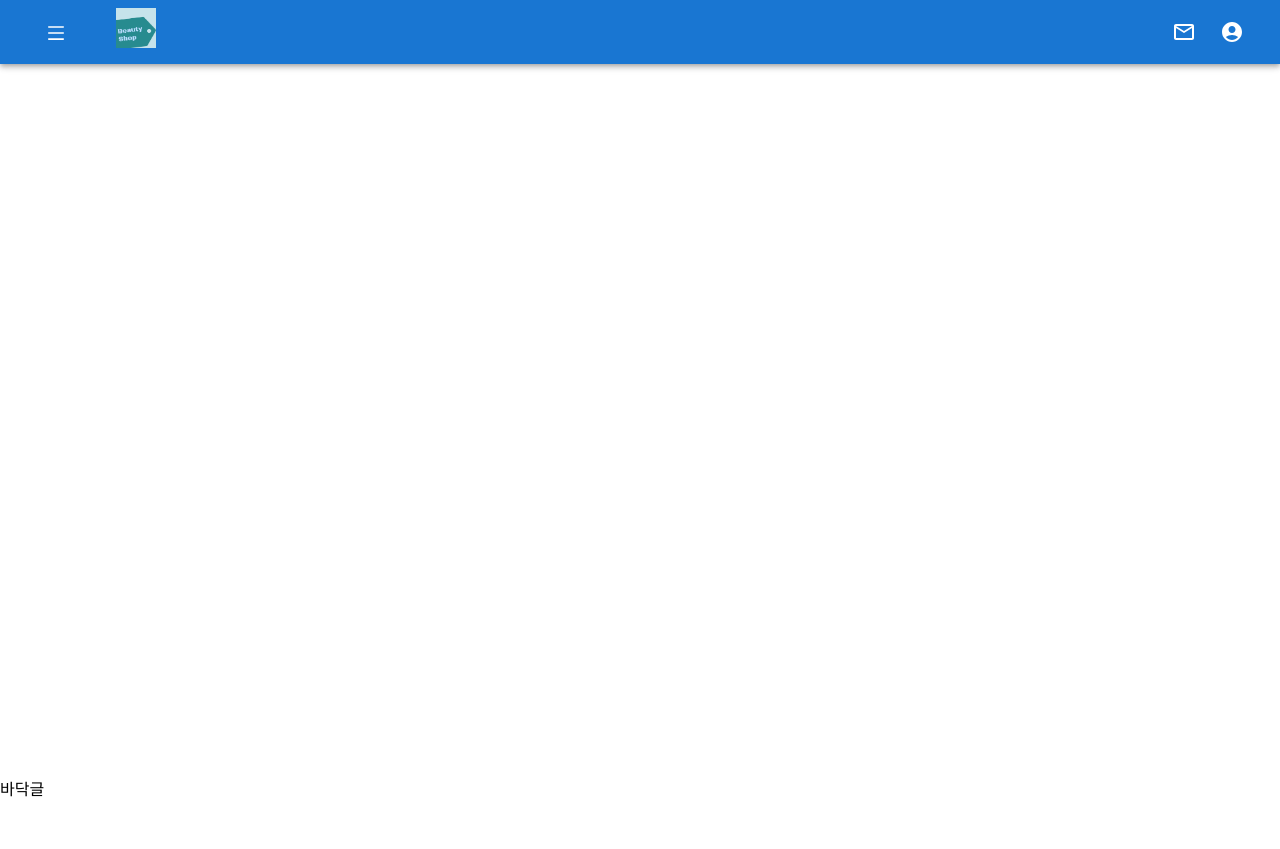
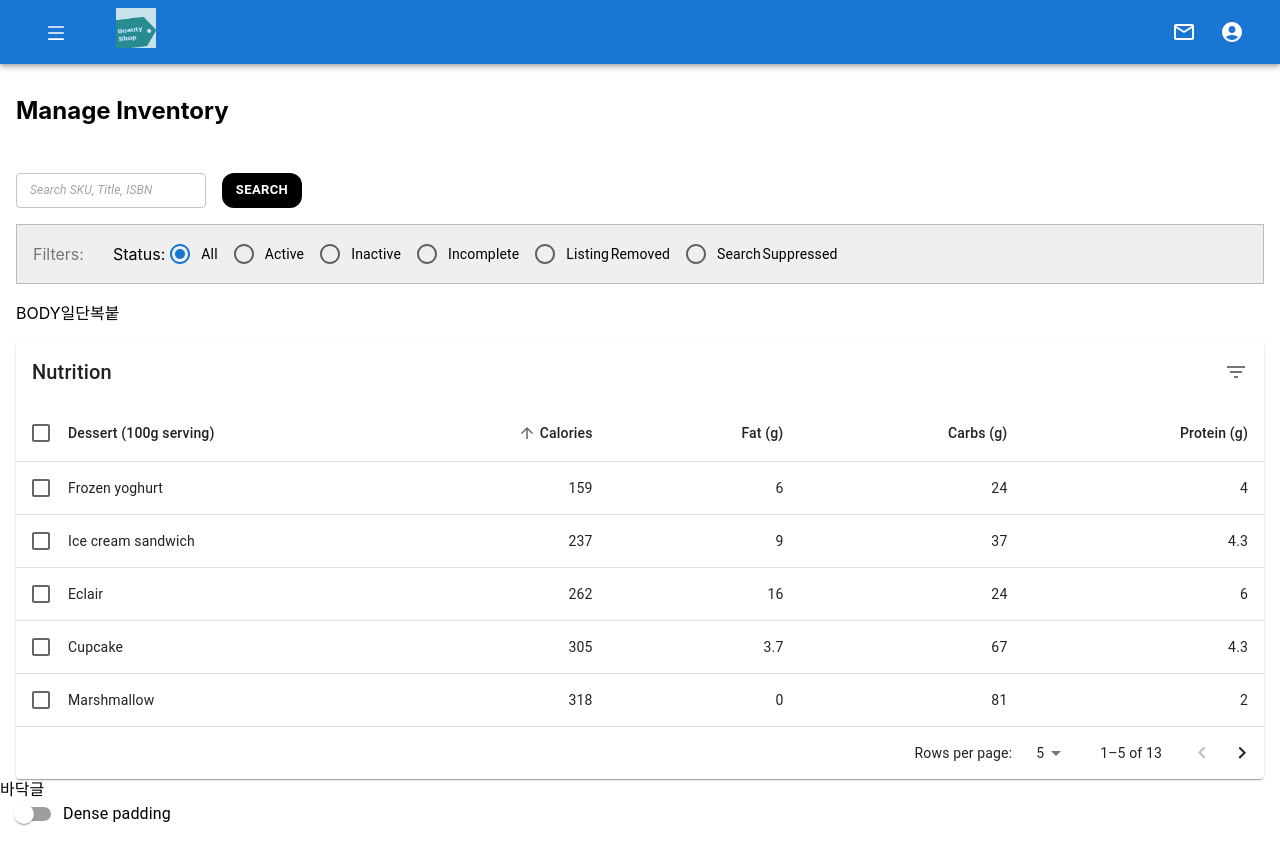
Before and after one commit to sangchoonjung/beautyshopseller, a React (Create React App) app: page /inventory in a window 1280 px wide. Before the commit this address had no page. Before the commit the page ends 800 px from the top, so only its background shows below. Built offline with nearby package versions, Linux system fonts and the light colour scheme.

Commit message:
22-12-09 home

```diff
--- a/src/App.tsx
+++ b/src/App.tsx
@@ -5,26 +5,22 @@ import Main from "./components/mainhome/main";
 import MessagePage from "./components/messagePage";
 
 import "./App.css";
+import Inventory from "./components/inventory/Inventory";
 export const Context = createContext(null);
 function App() {
-
-
-
-
-
   return (
     <div className="App">
-      <Context.Provider value={null} >
+      <Context.Provider value={null}>
         <BrowserRouter>
           <BaseLayer>
             <Routes>
               <Route path="/" element={<Main />} />
               <Route path="/message" element={<MessagePage />} />
+              <Route path="/inventory" element={<Inventory />} />
             </Routes>
           </BaseLayer>
         </BrowserRouter>
       </Context.Provider>
-
     </div>
   );
 }
--- a/src/components/common/searchBar.tsx
+++ b/src/components/common/searchBar.tsx
@@ -4,24 +4,37 @@ interface SearchBarProps {
   searchHandle?: () => void;
   btnStyle?: SxProps;
 }
-export function SearchBar({ placeholder, searchHandle, btnStyle }: SearchBarProps) {
 
-
-
-    return <>
-        <TextField size="small" sx={{
-            minWidth: '190px', flex: 1,
+export function SearchBar({
+  placeholder,
+  searchHandle,
+  btnStyle,
+}: SearchBarProps) {
+  return (
+    <>
+      <TextField
+        size="small"
+        sx={{
+          minWidth: "190px",
+          flex: 1,
           "& .MuiInputBase-input": {
             overflow: "hidden",
-                textOverflow: "ellipsis"
-            }
-        }} placeholder={placeholder} inputProps={{
-            style: { fontSize: "12px", fontStyle: "italic" }
+            textOverflow: "ellipsis",
+          },
         }}
-            id="outlined-basic" variant="outlined" />
-        <Button onClick={searchHandle} sx={{ minWidth: '45px', fontSize: '10px', ...btnStyle }}>
+        placeholder={placeholder}
+        inputProps={{
+          style: { fontSize: "12px", fontStyle: "italic" },
+        }}
+        id="outlined-basic"
+        variant="outlined"
+      />
+      <Button
+        onClick={searchHandle}
+        sx={{ minWidth: "45px", fontSize: "10px", ...btnStyle }}
+      >
         Search
       </Button>
-
     </>
+  );
 }
--- a/src/components/mainhome/MainBodyBox.tsx
+++ b/src/components/mainhome/MainBodyBox.tsx
@@ -2,6 +2,7 @@ import { Box, Button, TextField, Typography } from "@mui/material";
 import { experimentalStyled as styled } from "@mui/material/styles";
 import Paper from "@mui/material/Paper";
 import Grid from "@mui/material/Grid";
+import { minHeight } from "@mui/system";
 
 function MainBodyBox() {
   const Item = styled(Paper)(({ theme }) => ({
@@ -39,15 +40,15 @@ function MainBodyBox() {
           />
         </Box>
       </Box>
-      <Box sx={{ flexGrow: 1, width: "700px" }}>
+      <Box sx={{ flexGrow: 1, width: "1000px", pt: 2 }}>
         <Grid
           container
           spacing={{ xs: 2, md: 3 }}
           columns={{ xs: 6, sm: 6, md: 12 }}
         >
           {["page1", "page2", "page3", "page4"].map((one, index) => (
-            <Grid item xs={2} sm={4} md={3} key={index}>
-              <Item>{one}</Item>
+            <Grid item xs={6} sm={4} md={3} key={index}>
+              <Item>{one}aaaaaaaaaaaaaaaaaassssssssssssssssssssss</Item>
             </Grid>
           ))}
         </Grid>
```
Also changed, not shown: 1 other file (tests, documents, lock files or other folders). Lines whose indentation alone changed are shown as unchanged.
